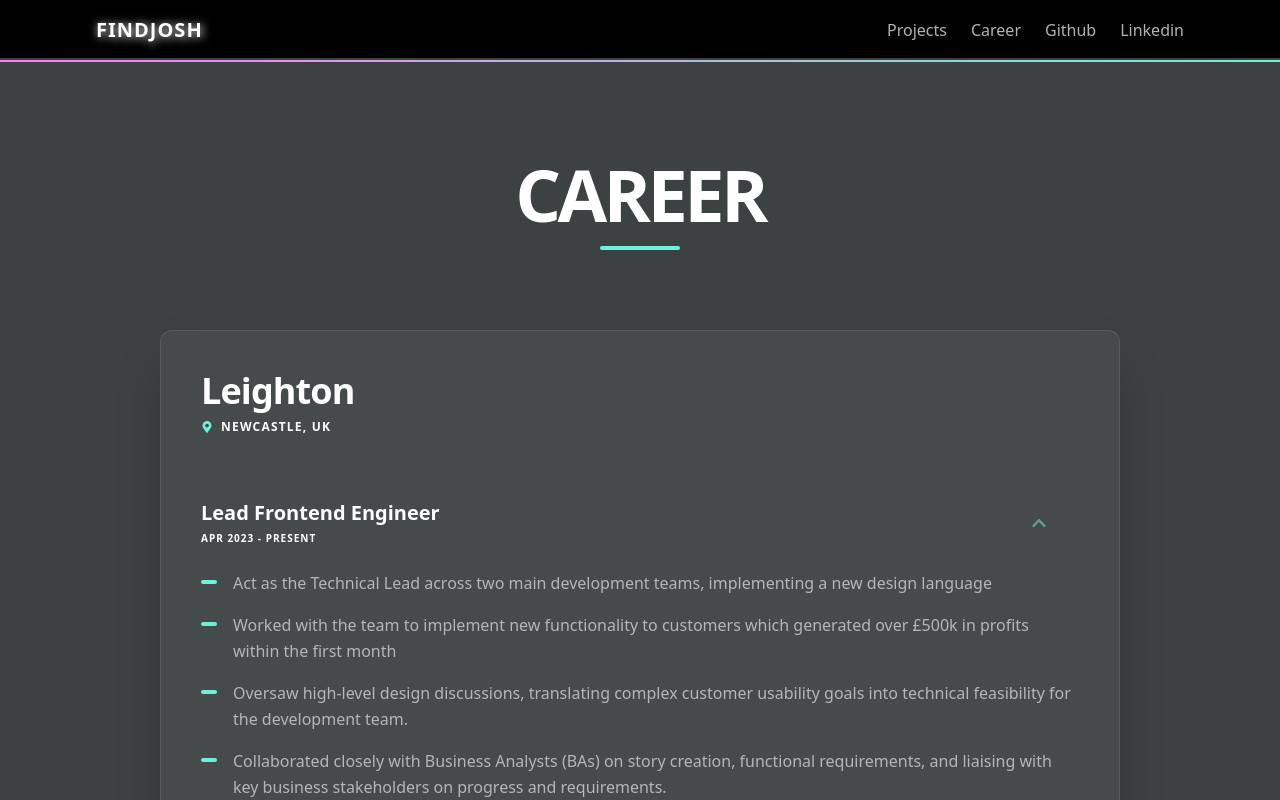
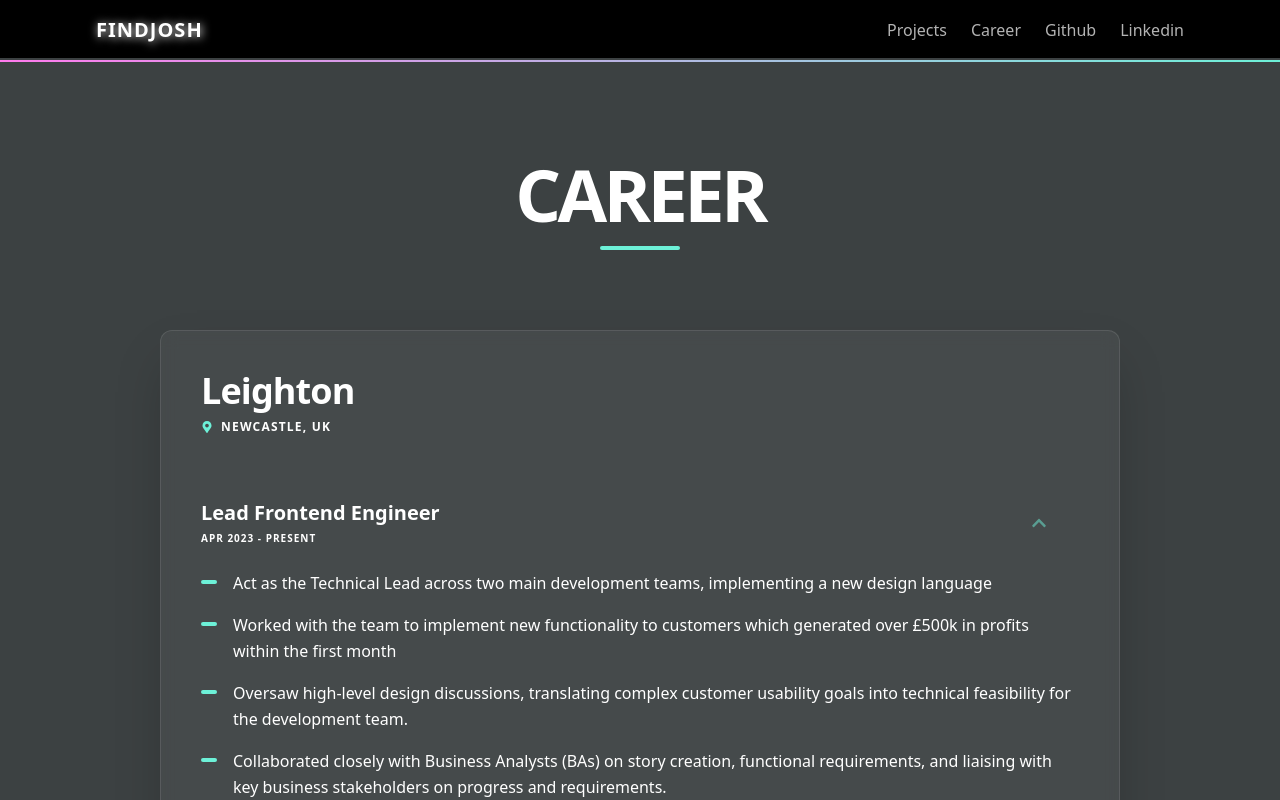
Before and after one commit to joshhallan/portfolio2025, a Next.js app: page /career in a window 1280 px wide. Shown: the top 800 px of the page. Built offline with nearby package versions, Linux system fonts and the light colour scheme.

Commit message:
Refactor RoleAccordion component: update responsibilities list item styling for improved text visibility

```diff
--- a/src/app/career/page.tsx
+++ b/src/app/career/page.tsx
@@ -46,7 +46,7 @@
           {role.responsibilities.map((res, index) => (
             <li
               key={index}
-              className="text-sm md:text-base text-white/60 leading-relaxed flex gap-4 items-start"
+              className="text-sm md:text-base text-white leading-relaxed flex gap-4 items-start"
             >
               <span className="mt-2.5 h-1 w-4 shrink-0 rounded-full bg-[var(--neon-blue)]"></span>
               {res}
```
